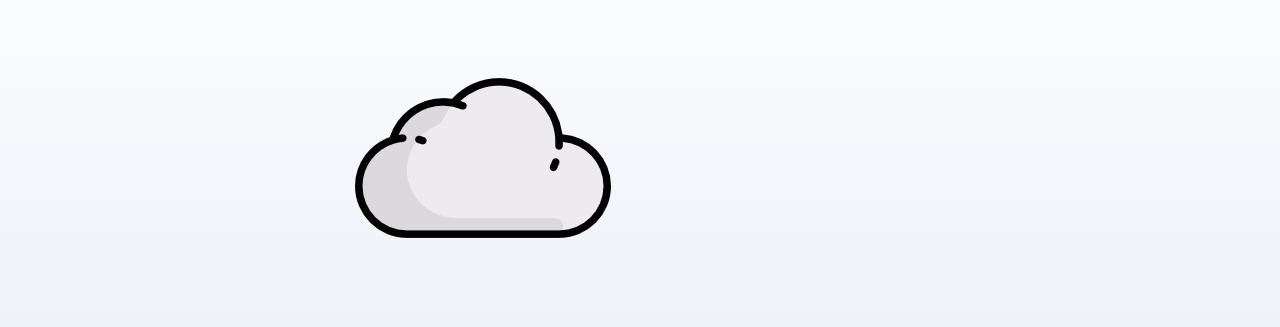
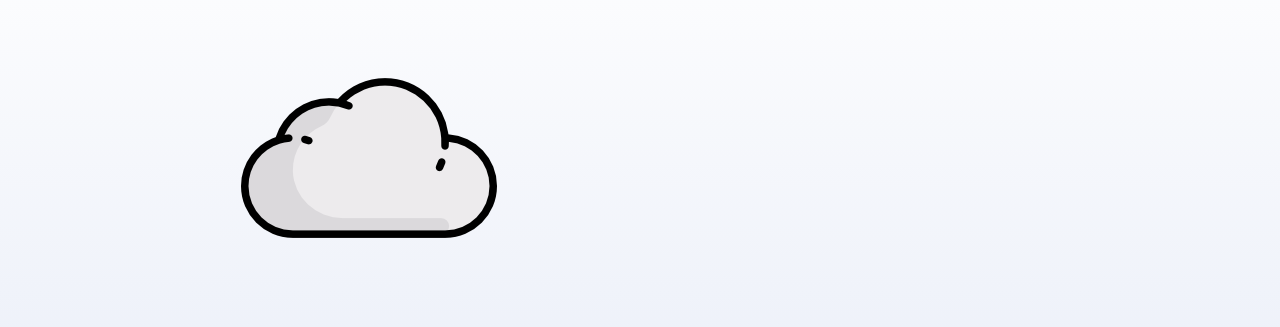
Before and after one commit to Goofy313/web, a plain HTML site: page index.html in a window 1280 px wide. Shown: the part 99-426 px from the top of the page. Drawn offline with nearby package versions, Linux system fonts and the light colour scheme.

Commit message:
change top-cloud css

```diff
--- a/inc/css/style.css
+++ b/inc/css/style.css
@@ -79,7 +79,7 @@ a:hover {
 .top-cloud {
   /* margin-top: */
   position: absolute;
-  left: 25%;
+  left: 15%;
 }
 
 .bottom-cloud {
```
